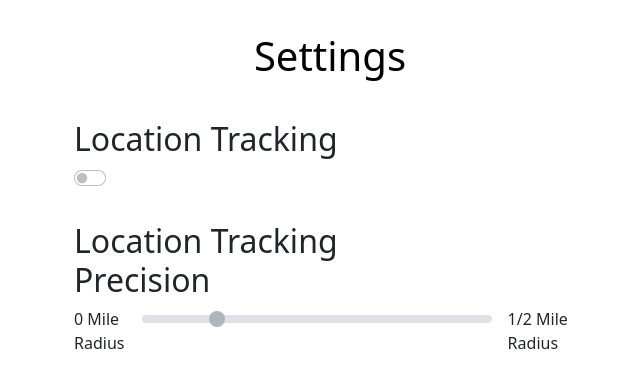
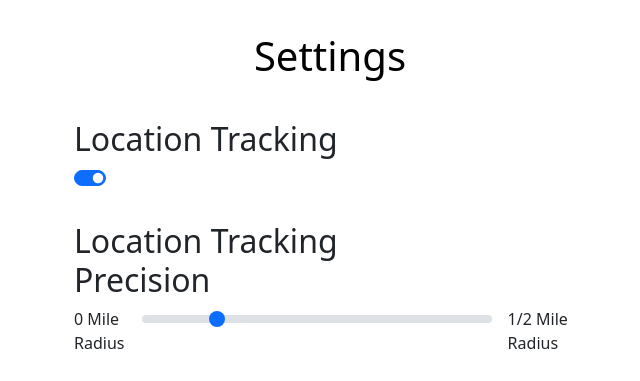
Before and after one commit to LeopoldJr/privacy_concerns, a React (Create React App) app: page /Settings in a window 1280 px wide. Shown: the top 381 px of the page, without its empty margins (310-950 px from the left). Built offline with nearby package versions, Linux system fonts and the light colour scheme.

Commit message:
Location Tracking now defaults and starts in the On position, initially enabling the scrollbar

```diff
--- a/src/pages/Navigation.js
+++ b/src/pages/Navigation.js
@@ -16,7 +16,7 @@ import "../styling/Navigation.css";
 
 export default function Navigation(){
 const [data, setData] = useInputState(20);
-const [data2, toggleData2] = useToggleState(false);
+const [data2, toggleData2] = useToggleState(true);
 const [data3, toggleData3, reset3] = useToggleState(false);
 const [data4, toggleData4, reset4] = useToggleState(false);
 const [data5, toggleData5, reset5] = useToggleState(false);
```
